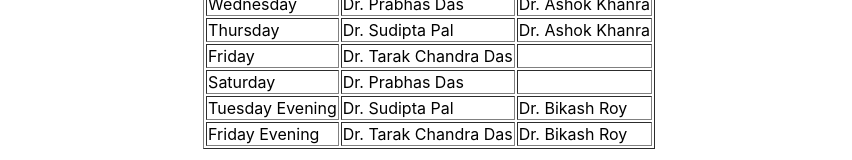
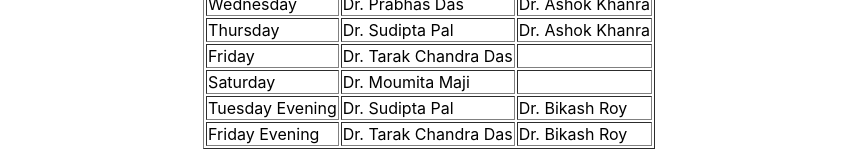
Before and after one commit to sayanadhikary/usgh, a Next.js app: page /Ot in a window 1280 px wide. Shown: the part 324-484 px from the top of the page, without its empty margins (211-1063 px from the left). Built offline with nearby package versions, Linux system fonts and the light colour scheme.

Commit message:
simple updates

```diff
--- a/pages/Ot.js
+++ b/pages/Ot.js
@@ -41,7 +41,7 @@ const Ot = () => {
 		</tr>
 		<tr>
 			<td>Saturday</td>
-			<td>Dr. Prabhas Das</td>
+			<td>Dr. Moumita Maji</td>
 			<td>&nbsp;</td>
 		</tr>
     <tr>
```
